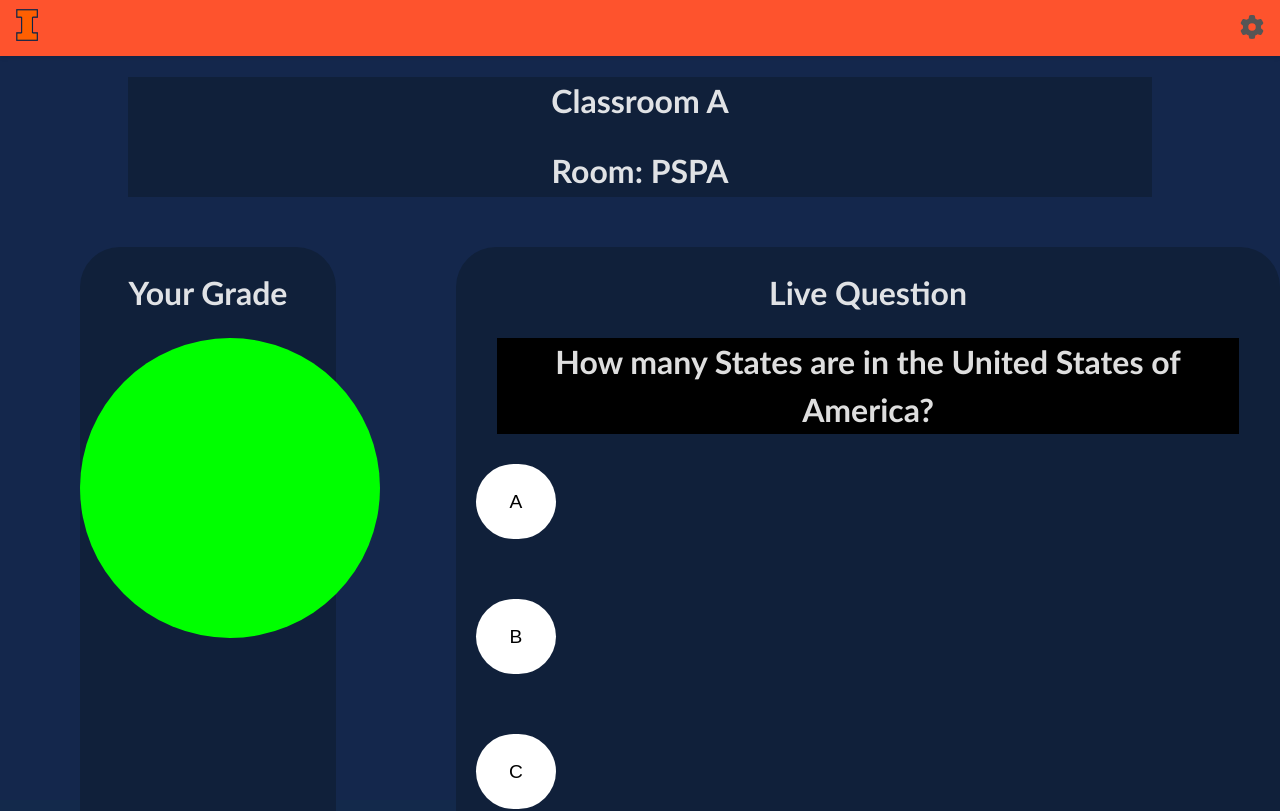
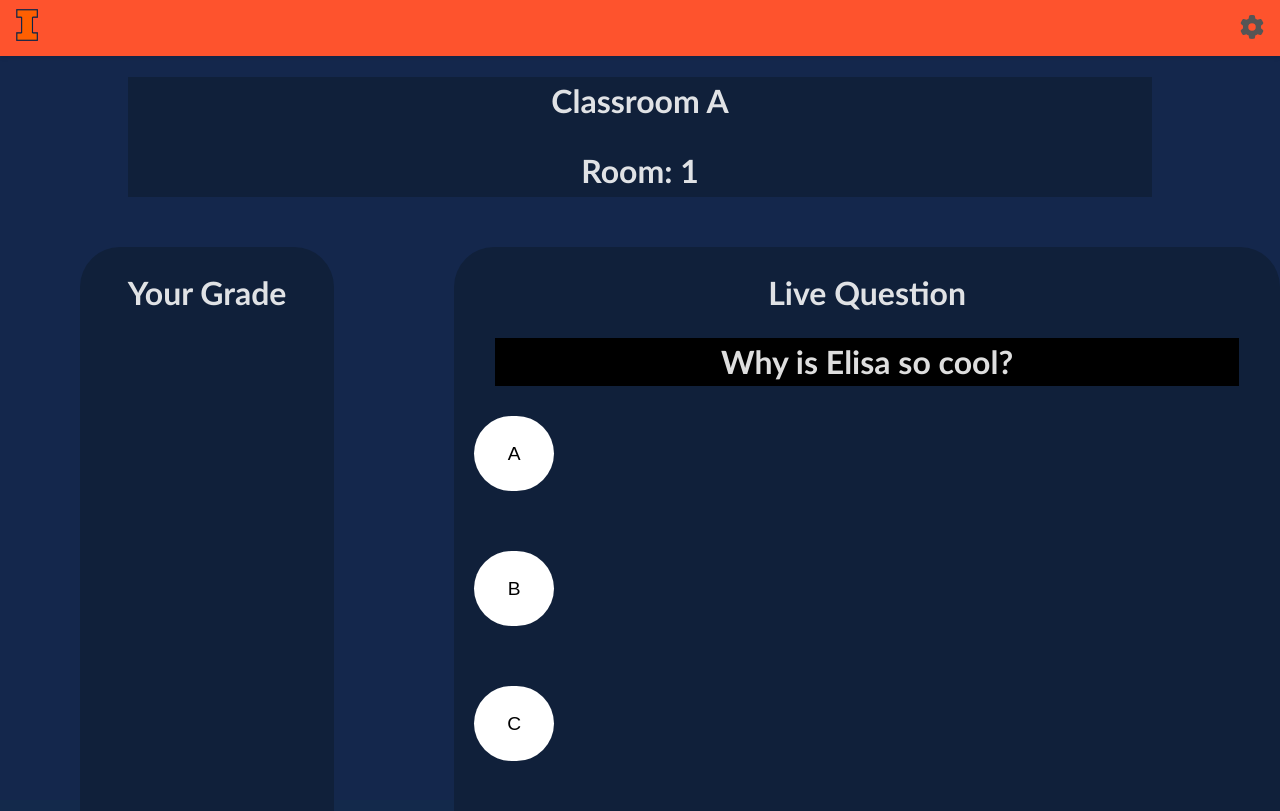
Before and after one commit to elisacarrillo/Data_Science_Clicker, a React (Vite) app: page /classroom/start/1 in a window 1280 px wide. Shown: the top 811 px of the page. Built offline with nearby package versions, Linux system fonts and the light colour scheme.

Commit message:
saving my branch

```diff
--- a/src/Pages/Classroom.jsx
+++ b/src/Pages/Classroom.jsx
@@ -1,5 +1,7 @@
 import React from 'react';
-import './Classroom.css'
+import './Classroom.css';
+import { useState } from 'react';
+import { useEffect } from 'react';
 
 
 const numChoices = (numButtons) => {
@@ -15,25 +17,76 @@ const numChoices = (numButtons) => {
 
 
 const Classroom = () => {
+  const [classCode, setClassCode] = useState("");
+  const [question, setQuestion] = useState("Why is Elisa so cool?");
+  const [questionType, setQuestionType] = useState(3);
+  const [answer, setAnswer] = useState(0);
+  const [choices, setChoices] = useState(["A", "B", "C", "D"]);
+  const [correctChoice, setCorrectChoice] = useState(0);
+
+
+  const getClassCode = () => {
+    console.log("Get Class Code");
+    // get class code from url
+    var url = window.location.href;
+    var classCode = url.substring(url.lastIndexOf('/') + 1);
+    setClassCode(classCode);
+    console.log(classCode);
+  }
+
+  const getQuestion = () => {
+    console.log("Get Question");
+    // get question from database
+   fetch ('http://localhost:3001/api/question/'+classCode, {
+
+    method: 'GET',
+    headers: {
+      'Content-Type': 'application/json',
+    },
+  })
+  .then(response => response.json())
+  .then(data => {
+    console.log('Success:', data);
+    setQuestion(data.question);
+    setQuestionType(data.type);
+    if (data.type == 0) {
+      setAnswer(data.answer);
+    }
+    if (data.type == 1) {
+      setChoices(data.choices);
+      setCorrectChoice(data.correctChoice);
+    }
+  })
+  .catch((error) => {
+
+    console.error('Error:', error);
+  });
+  }
+
+
+
+  useEffect(() => {
+    getClassCode();
+  }, []);
 
   return (
 
     <div className="classroom">
       <div className='topbox'>
         <h1> Classroom A</h1>
-        <h1> Room: PSPA</h1>
+        <h1> Room: {classCode}</h1>
       </div>
 
       <div className='contentbox'>
         <div className='statbox'>
           <h1> Your Grade</h1>
 
-          <div className='pichart'></div>
+          {/* <div className='pichart'></div>  */}
         </div>
         <div className='questionbox'>
           <h1> Live Question</h1>
           <div className='question'>
-            <h1> How many States are in the United States of America? </h1>
+            <h1> { question} </h1>
           </div>
           {numChoices(5)}
         </div>
```
